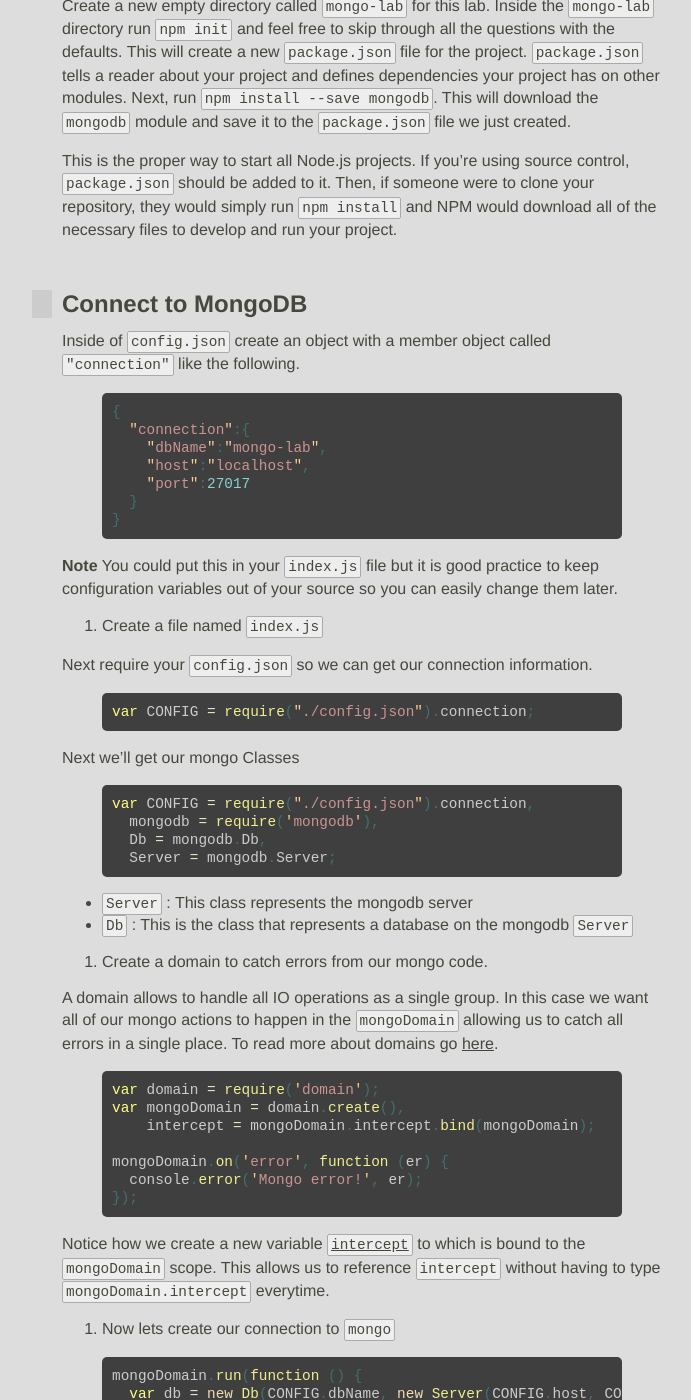
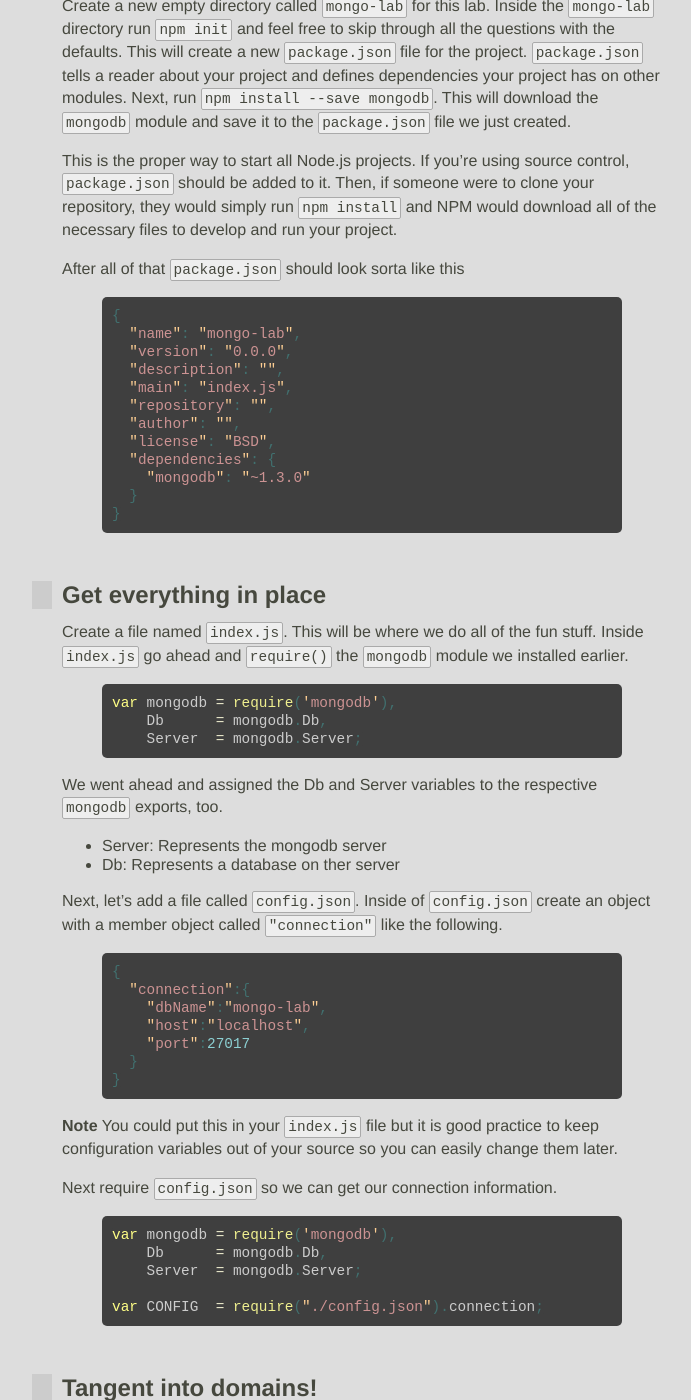
Before and after one commit to JavaScriptKC/workshop, a Jekyll site: the page built from _posts/2012-11-5-data-storage.md, in a window 1280 px wide and 1400 px high, scrolled down 474 px. Shown: the whole window, without its empty margins (278-969 px from the left). Built offline with Jekyll 4.4.1, drawn with Linux system fonts in a browser that asks for light colours; nearby versions of some CDN libraries; some web fonts are replaced; comment, search, counter and statistics services are not loaded.

Commit message:
Complete setup section for storage

```diff
--- a/_posts/2012-11-5-data-storage.md
+++ b/_posts/2012-11-5-data-storage.md
@@ -15,9 +15,38 @@ Create a new empty directory called `mongo-lab` for this lab. Inside the `mongo-
 
 This is the proper way to start all Node.js projects. If you're using source control, `package.json` should be added to it. Then, if someone were to clone your repository, they would simply run `npm install` and NPM would download all of the necessary files to develop and run your project.
 
-## Connect to MongoDB
+After all of that `package.json` should look sorta like this
 
-Inside of `config.json` create an object with a member object called `"connection"` like the following.
+{% highlight javascript %}
+{
+  "name": "mongo-lab",
+  "version": "0.0.0",
+  "description": "",
+  "main": "index.js",
+  "repository": "",
+  "author": "",
+  "license": "BSD",
+  "dependencies": {
+    "mongodb": "~1.3.0"
+  }
+}
+{% endhighlight %}
+
+## Get everything in place
+
+Create a file named `index.js`. This will be where we do all of the fun stuff. Inside `index.js` go ahead and `require()` the `mongodb` module we installed earlier.
+
+{% highlight javascript %}
+var mongodb = require('mongodb'),
+    Db      = mongodb.Db,
+    Server  = mongodb.Server;
+{% endhighlight %}
+
+We went ahead and assigned the Db and Server variables to the respective `mongodb` exports, too.
+* Server: Represents the mongodb server
+* Db:     Represents a database on ther server
+
+Next, let's add a file called `config.json`. Inside of `config.json` create an object with a member object called `"connection"` like the following.
 
 {% highlight javascript %}
 {
@@ -31,26 +60,17 @@ Inside of `config.json` create an object with a member object called `"connectio
 
 **Note** You could put this in your `index.js` file but it is good practice to keep configuration variables out of your source so you can easily change them later.
 
-5. Create a file named `index.js`
-
-Next require your `config.json` so we can get our connection information.
+Next require `config.json` so we can get our connection information.
 
 {% highlight javascript %}
-var CONFIG = require("./config.json").connection;
+var mongodb = require('mongodb'),
+    Db      = mongodb.Db,
+    Server  = mongodb.Server;
+
+var CONFIG  = require("./config.json").connection;
 {% endhighlight %}
 
-Next we'll get our mongo Classes
-
-{% highlight javascript %}
-var CONFIG = require("./config.json").connection,
-  mongodb = require('mongodb'),
-  Db = mongodb.Db,
-  Server = mongodb.Server;
-{% endhighlight %}
-
-* `Server` : This class represents the mongodb server
-* `Db` : This is the class that represents a database on the mongodb `Server`
-
+## Tangent into domains!
 6. Create a domain to catch errors from our mongo code.
 
 
```
